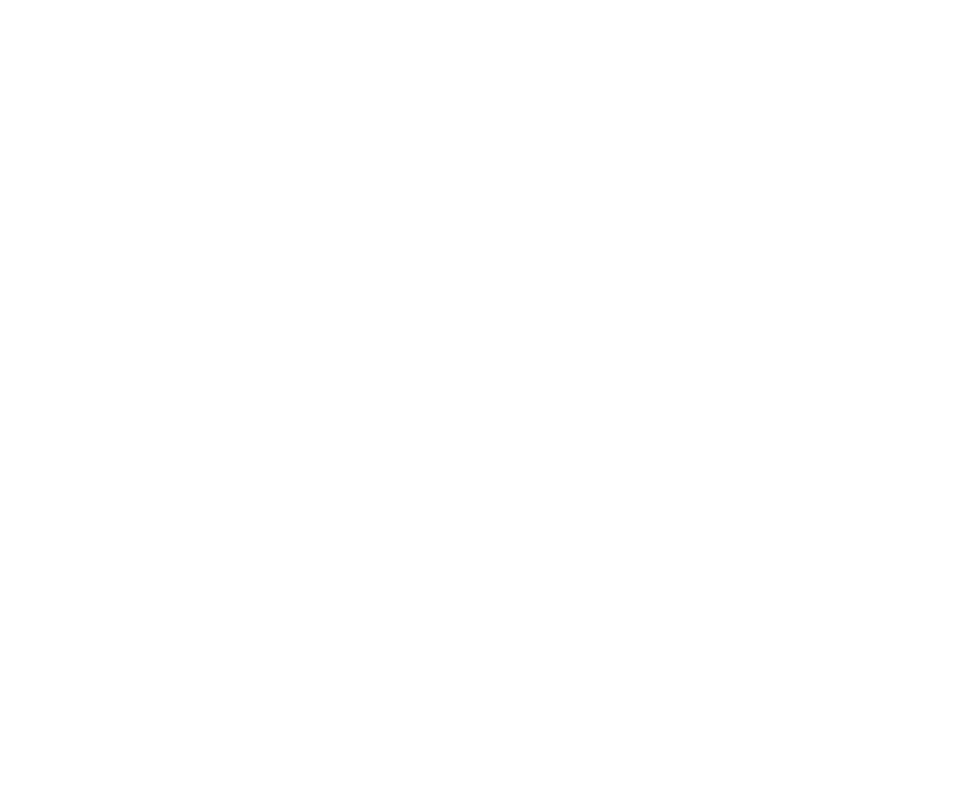
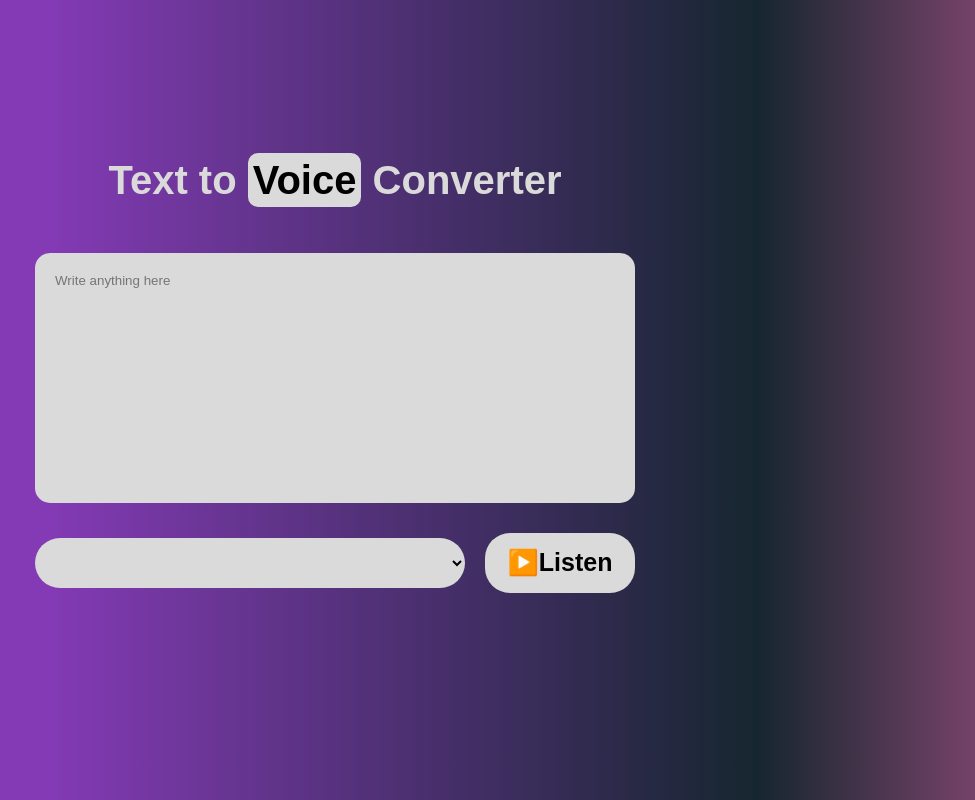
Before and after one commit to sanya-2304/Text-to-Voice-Converter, a plain HTML site: page index.html in a window 1280 px wide. Shown: the whole page, without its empty margins (305-1280 px from the left). Drawn offline with Linux system fonts and the light colour scheme.

Commit message:
project made

```diff
--- a/index.html
+++ b/index.html
@@ -5,12 +5,120 @@
     <meta name="viewport" content="width=device-width, initial-scale=1.0">
     <title>Text to Voice Converter</title>
     <style>
+            *{
+                margin: 0;
+                padding: 0;
+                font-family: 'Poppins',sans-serif;
+                box-sizing: border-box;
+            }
+            .hero{
+                width: 100%;
+                min-height: 100vh;
+                background: rgb(131,58,180);
+background: linear-gradient(90deg, rgba(131,58,180,1) 28%, rgba(22,38,47,1) 83%, rgba(117,66,104,1) 100%);
+                display: flex;
+                align-items: center;
+                justify-content: center;
+                flex-direction: column;
+            }
+            .hero h1{
+                color: #dadada;
+                font-size: 40px;
+                font-weight: 700;
+                margin-top: -50px;
+                margin-bottom: 50px;
+            }
+            .hero h1 span{
+                background-color: #dadada;
+                border-radius: 10px;
+                    padding: 5px;
+                    color: black;
+            }
+            textarea{
+                width: 600px;
+                height: 250px;
+                background-color: #dadada;
+                border-radius: 15px;
+                padding: 20px;
+                outline: 0;
+                border: 0;
+                resize: none;
+                margin-bottom: 30px;
+            }
+            textarea::placeholder{
+                /* font-size: 16px; */
 
+            }
+            .row{
+                width: 600px;
+                display: flex;
+                align-items: center;
+                gap: 20px;
+            }
+            button{
+                    height: 60px;
+                    width: 150px;
+                    border-radius: 25px;
+                    font-size: 25px;
+                    outline: 0;
+                    border: 0;
+                    cursor: pointer;
+                    padding: 10px 20px;
+                    font-weight: 600;
+                    color: black;
+                    background-color: #dadada;
+            }
+            button:hover{
+                background-color: #918d8d;
+            }
+            select{
+                flex: 1;
+                color: black;
+                background-color: #dadada;
+                height: 50px;
+                padding: 0 20px;
+                outline: 0;
+                border: 0;
+                border-radius: 25px;
+
+                /* appearance: none; */
+                /* background-image: url(dropdown.png);
+                background-repeat: no-repeat;
+                background-size: 15px;
+                background-position-x: calc(100%-20px);
+                background-position-y: 20px; */
+            }
     </style>
 </head>
 <body>
+    <div class="hero">
+        <h1>Text to <span>Voice</span> Converter</h1>
+        <textarea placeholder="Write anything here" id="" cols="30" rows="10"></textarea>
+        <div class="row">
 
-    <script
-    src="js.js"></script>
+            <select name="" id=""></select>
+
+            <button>▶️Listen</button>
+        </div>
+
+    </div>
+    <script>
+        let speech=new SpeechSynthesisUtterance();
+        let voices=[];
+        let voiceSelect=document.querySelector("select");
+        window.speechSynthesis.onvoiceschanged=()=>{
+            voices=window.speechSynthesis.getVoices();
+            speech.voice=voices[0];
+            voices.forEach((voice,i)=> (voiceSelect.options[i]=new Option(voice.name, i)));
+
+        }
+        voiceSelect.addEventListener("change", ()=>{
+            speech.voice=voices[voiceSelect.value]
+        })
+        document.querySelector("button").addEventListener("click", ()=>{
+            speech.text=document.querySelector("textarea").value;
+            window.speechSynthesis.speak(speech);
+        })
+</script>
 </body>
 </html>
```
Also changed, not shown: dropdown.png (added), js.js (deleted), play.png (added).
